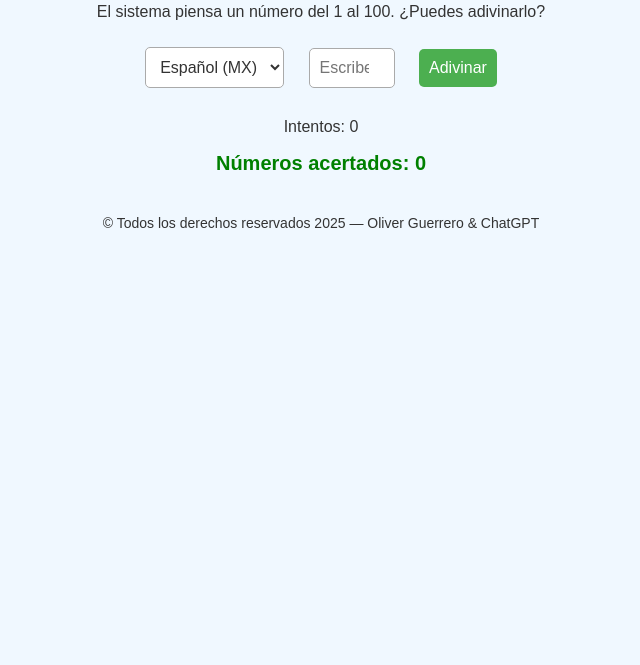
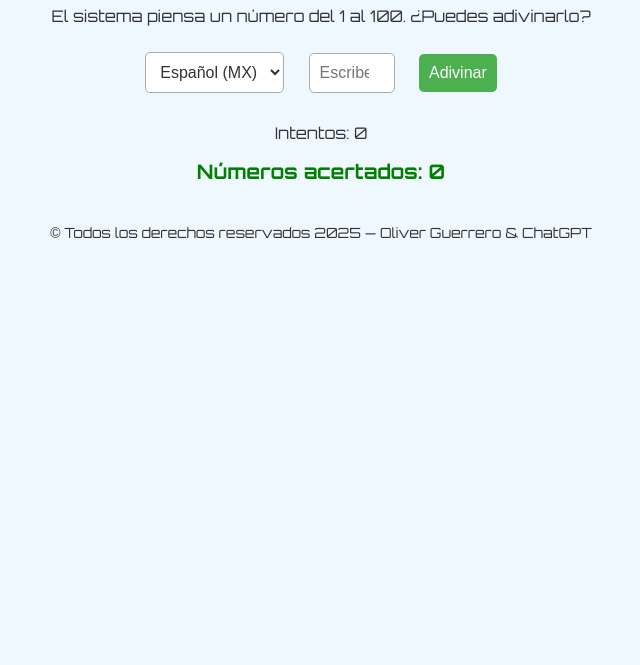
Before and after one commit to guerrerooliver183-star/adivina-el-numero, a plain HTML site: page index.html in a window 1280 px wide. Shown: the part 135-800 px from the top of the page, without its empty margins (319-959 px from the left). Drawn offline with Linux system fonts and the light colour scheme.

Commit message:
Update index.html

```diff
--- a/index.html
+++ b/index.html
@@ -4,6 +4,13 @@
 <meta charset="UTF-8">
 <meta name="viewport" content="width=device-width, initial-scale=1.0">
 <title>Adivina el Número / Guess the Number</title>
+
+<!-- SEO -->
+<meta name="description" content="Juego Adivina el Número - Guess the Number. Intenta adivinar el número secreto del 1 al 100.">
+<meta name="keywords" content="juego, adivina el número, guess the number, online game">
+
+<!-- Tipografía Orbitron -->
+<link href="https://fonts.googleapis.com/css2?family=Orbitron:wght@400;700&display=swap" rel="stylesheet">
 
 <style>
     :root {
@@ -30,7 +37,7 @@
     }
 
     body {
-        font-family: Arial, sans-serif;
+        font-family: 'Orbitron', sans-serif; /* Cambiado a Orbitron */
         text-align: center;
         padding: 50px;
         background-color: var(--bg);
```
